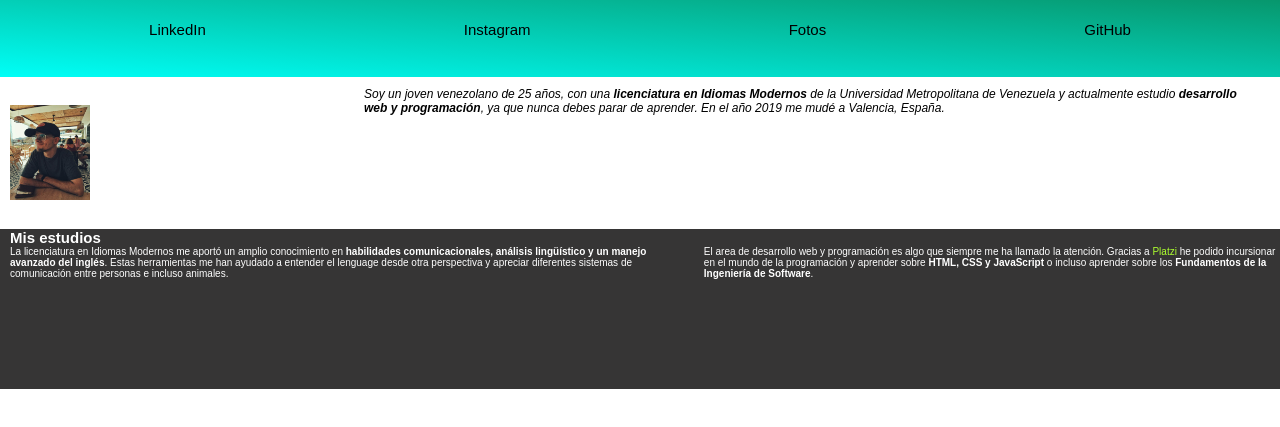
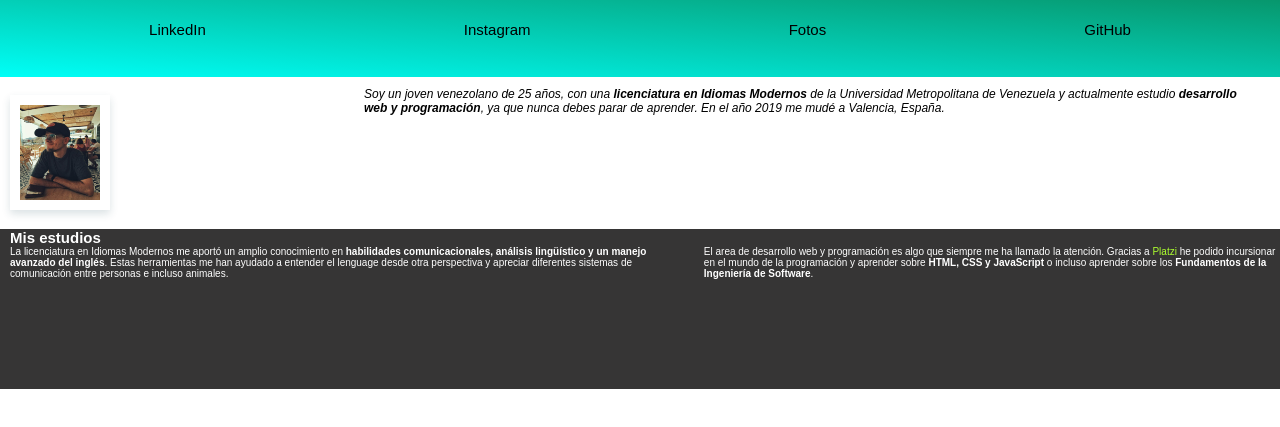
Before and after one commit to Juanfp95/juanfp95.github.io, a plain HTML site: page index.html in a window 1280 px wide. Shown: the part 163-590 px from the top of the page. Drawn offline with Linux system fonts and the light colour scheme; a web font is replaced by a local one.

Commit message:
añadí sombra a mi foto y quedó cool

```diff
--- a/css/style.css
+++ b/css/style.css
@@ -57,6 +57,8 @@ main .main--intro .main--intro-pic {
     width: 10rem;
     height: 11.5rem;
     padding: 1rem;
+    margin-left: 1rem;
+    box-shadow: 0 0.4rem 0.8rem rgba(30, 77, 89, 0.16);
 }
 main .main--intro div {
     width: 70vw;
```
